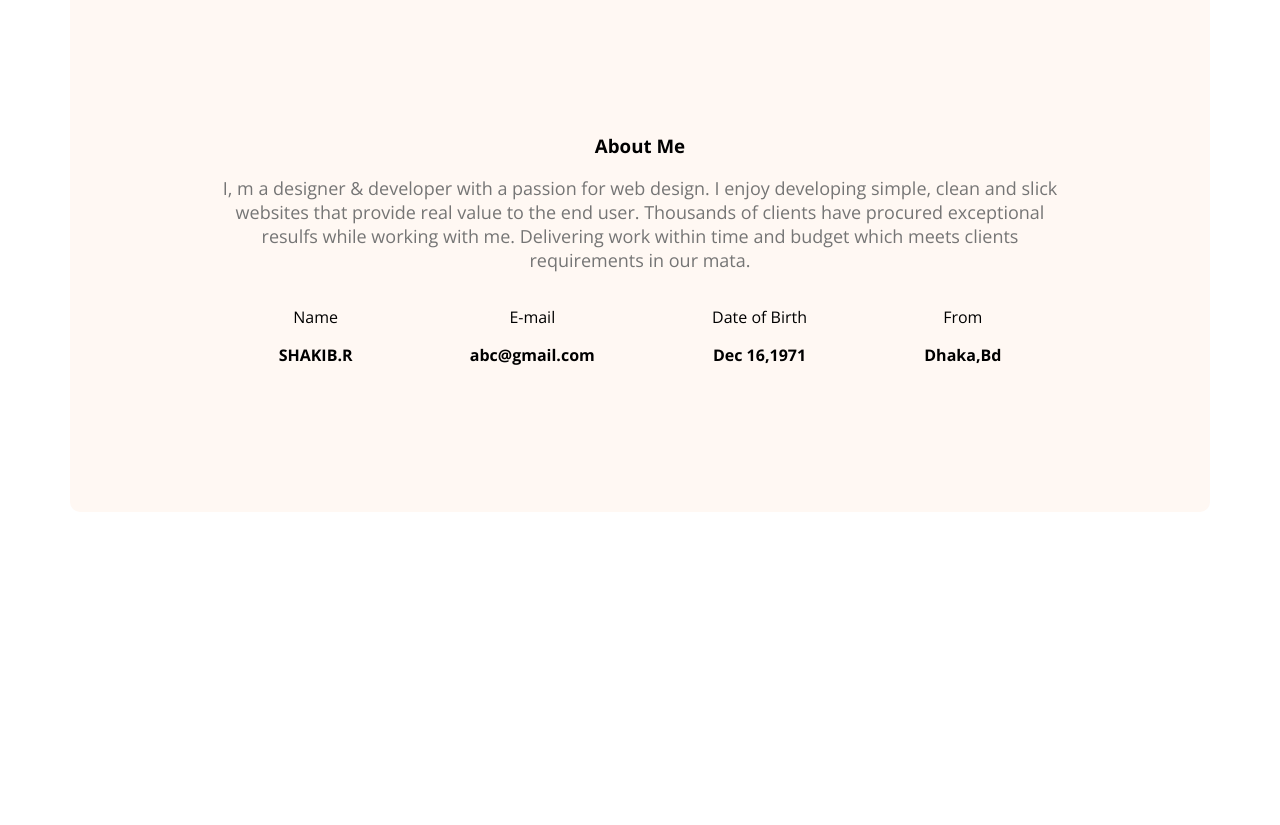
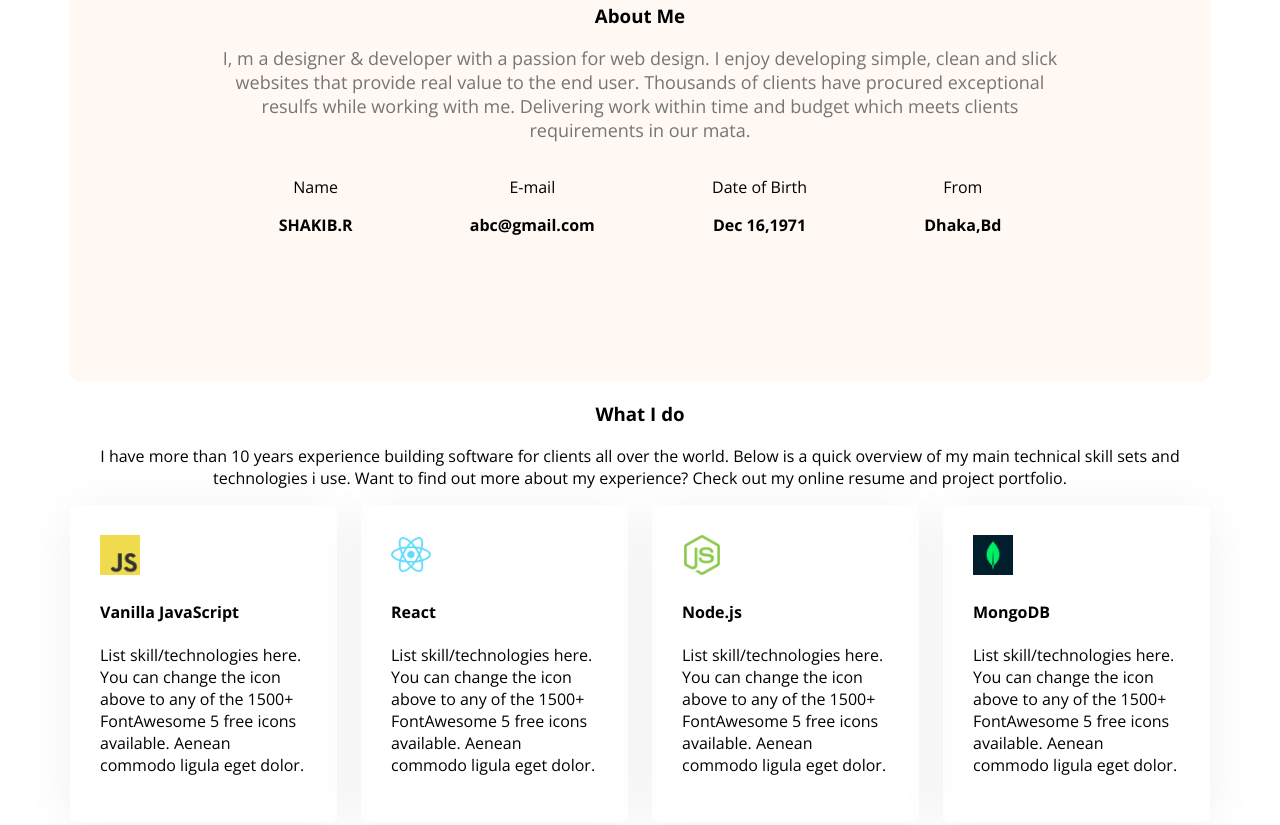
Before and after one commit to rahmanshakibur/web-dev-portfolio, a plain HTML site: page index.html in a window 1280 px wide. Shown: the part 987-1812 px from the top of the page. Before the commit the page ends 1507 px from the top, so only its background shows below. Drawn offline with nearby package versions, Linux system fonts and the light colour scheme.

Commit message:
TS,flex-gap

```diff
--- a/index.html
+++ b/index.html
@@ -49,6 +49,7 @@
 
     <main>
         <section class="about-me">
+
            <h3 class="section-title">About Me</h3>
            <p class="section-description">I, m a designer & developer with a passion for web design. I enjoy developing simple, clean and slick websites that provide real value to the end user. Thousands of clients have procured exceptional resulfs while working with me. Delivering work within time and budget which meets clients requirements in our mata.</p>
 
@@ -71,15 +72,68 @@
             <p class="iteam-description">Dhaka,Bd</p>
            </div>
 
+        </div>
 
 
 
 
 
-           </div>
 
 
         </section>
+
+        <!-- what i do start -->
+       <section class="skills">
+
+
+        <h3 class="section-title text-center">What I do</h3>
+        <p class="dection-description text-center">I have more than 10 years experience building software for clients all over the world. Below is a quick overview of my main technical skill sets and technologies i use. Want to find out more about my experience? Check out my online resume and project portfolio.</p>
+
+
+    <div class="skills-container">
+        <!-- .skill*4>img+h4.skill-title+p.skill-description -->
+         <div class="skill">
+            <img  src="images/icons/js.png" alt="" class="skill-image">
+            <h4 class="skill-title">Vanilla JavaScript</h4>
+            <p class="skill-description">List skill/technologies here. You can change the icon above to any of the 1500+ FontAwesome 5 free icons available. Aenean commodo ligula eget dolor.</p>
+         </div>
+         <div class="skill">
+            <img src="images/icons/react.png" alt=""  class="skill-image">
+            <h4 class="skill-title">React</h4>
+            <p class="skill-description">List skill/technologies here. You can change the icon above to any of the 1500+ FontAwesome 5 free icons available. Aenean commodo ligula eget dolor.</p>
+         </div>
+         <div class="skill">
+            <img src="images/icons/nodejs.png" alt="" class="skill-image">
+            <h4 class="skill-title">Node.js</h4>
+            <p class="skill-description">List skill/technologies here. You can change the icon above to any of the 1500+ FontAwesome 5 free icons available. Aenean commodo ligula eget dolor.</p>
+         </div>
+         <div class="skill">
+            <img src="images/icons/mongo.png" alt="" class="skill-image">
+            <h4 class="skill-title">MongoDB</h4>
+            <p class="skill-description">List skill/technologies here. You can change the icon above to any of the 1500+ FontAwesome 5 free icons available. Aenean commodo ligula eget dolor.</p>
+         </div>
+
+    </div>
+
+
+
+
+
+
+
+
+
+
+
+
+
+
+
+
+
+
+
+    </section>
 
 
 
--- a/style/index.css
+++ b/style/index.css
@@ -4,6 +4,10 @@ main{
     margin: 0 auto;
 }
 
+.main section{
+    margin-top: 130px;
+    margin-bottom: 130px;
+}
 
 /*header*/
 header{
@@ -55,6 +59,10 @@ nav{
 .section-description{
     font-size: 18px;
     color:#757575 ;
+}
+
+.text-center{
+    text-align: center;
 }
 
 
@@ -140,7 +148,7 @@ border-radius: 10px;
 padding: 130px 150px;
 background-color: #FFF8F3;
 text-align: center;
-margin-top: 130px;
+
 
 }
 
@@ -152,3 +160,23 @@ margin-top: 130px;
 .iteam-description{
     font-weight: bold;
 }
+
+
+
+/* skill section style */
+
+.skills-container{
+    display: flex;
+    gap: 24px;
+
+}
+.skill-image{
+    height: 40px;
+    width: 40px;
+    object-fit: contain;
+}
+.skill{
+    padding: 30px;
+    box-shadow: 0px 6px 50px 0px rgba(0,0,0,0.06);
+    border-radius: 5px;
+}
```
